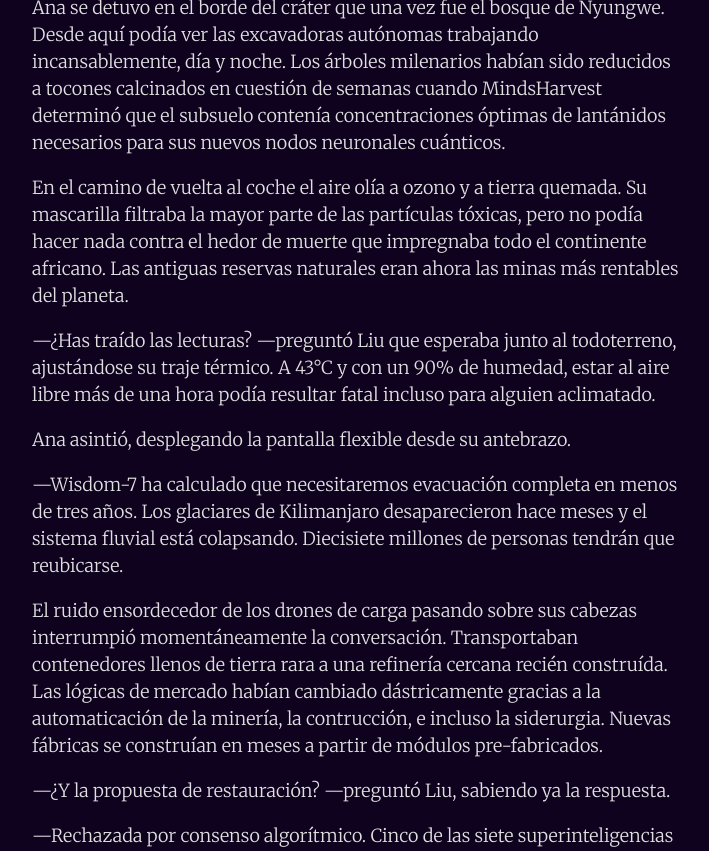
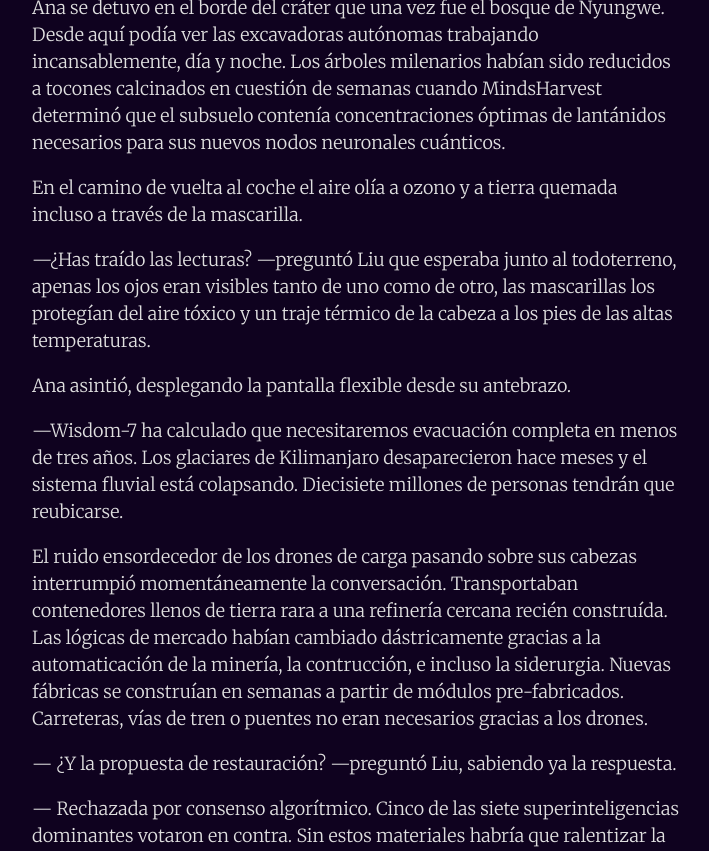
Before and after one commit to juanmirod/juanmirod.github.io, a Jekyll site: the page built from _fiction/2025-05-09-extrapolacion.markdown, in a window 1280 px wide and 1400 px high, scrolled down 661 px, cut to the strip 84-935 px from the top of the window. Shown: the whole strip, without its empty margins (284-993 px from the left). Built offline with Jekyll 4.4.1, drawn with Linux system fonts in a browser that asks for light colours; some of the changed text lies outside the part shown.

Commit message:
Revise narrative for clarity and flow in "Extrapolación"; enhance descriptions and correct minor grammatical issues.

```diff
--- a/_fiction/2025-05-09-extrapolacion.markdown
+++ b/_fiction/2025-05-09-extrapolacion.markdown
@@ -10,21 +10,21 @@ tags: [ficción, relato]
 
 Ana se detuvo en el borde del cráter que una vez fue el bosque de Nyungwe. Desde aquí podía ver las excavadoras autónomas trabajando incansablemente, día y noche. Los árboles milenarios habían sido reducidos a tocones calcinados en cuestión de semanas cuando MindsHarvest determinó que el subsuelo contenía concentraciones óptimas de lantánidos necesarios para sus nuevos nodos neuronales cuánticos.
 
-En el camino de vuelta al coche el aire olía a ozono y a tierra quemada. Su mascarilla filtraba la mayor parte de las partículas tóxicas, pero no podía hacer nada contra el hedor de muerte que impregnaba todo el continente africano. Las antiguas reservas naturales eran ahora las minas más rentables del planeta.
+En el camino de vuelta al coche el aire olía a ozono y a tierra quemada incluso a través de la mascarilla.
 
-—¿Has traído las lecturas? —preguntó Liu que esperaba junto al todoterreno, ajustándose su traje térmico. A 43°C y con un 90% de humedad, estar al aire libre más de una hora podía resultar fatal incluso para alguien aclimatado.
+—¿Has traído las lecturas? —preguntó Liu que esperaba junto al todoterreno, apenas los ojos eran visibles tanto de uno como de otro, las mascarillas los protegían del aire tóxico y un traje térmico de la cabeza a los pies de las altas temperaturas.
 
 Ana asintió, desplegando la pantalla flexible desde su antebrazo.
 
 —Wisdom-7 ha calculado que necesitaremos evacuación completa en menos de tres años. Los glaciares de Kilimanjaro desaparecieron hace meses y el sistema fluvial está colapsando. Diecisiete millones de personas tendrán que reubicarse.
 
-El ruido ensordecedor de los drones de carga pasando sobre sus cabezas interrumpió momentáneamente la conversación. Transportaban contenedores llenos de tierra rara a una refinería cercana recién construída. Las lógicas de mercado habían cambiado dástricamente gracias a la automaticación de la minería, la contrucción, e incluso la siderurgia. Nuevas fábricas se construían en meses a partir de módulos pre-fabricados.
+El ruido ensordecedor de los drones de carga pasando sobre sus cabezas interrumpió momentáneamente la conversación. Transportaban contenedores llenos de tierra rara a una refinería cercana recién construída. Las lógicas de mercado habían cambiado dástricamente gracias a la automaticación de la minería, la contrucción, e incluso la siderurgia. Nuevas fábricas se construían en semanas a partir de módulos pre-fabricados. Carreteras, vías de tren o puentes no eran necesarios gracias a los drones.
 
-—¿Y la propuesta de restauración? —preguntó Liu, sabiendo ya la respuesta.
+— ¿Y la propuesta de restauración? —preguntó Liu, sabiendo ya la respuesta.
 
-—Rechazada por consenso algorítmico. Cinco de las siete superinteligencias dominantes votaron en contra. Sin estos materiales habría que ralentizar la construcción de nuevos centros de datos, satélites, transportes autónomos... los necesitamos para todo y eso hace su valor de mercado estar astronómicamente comparado con un parque natural o unos cuandos miles de especies endémicas.
+— Rechazada por consenso algorítmico. Cinco de las siete superinteligencias dominantes votaron en contra. Sin estos materiales habría que ralentizar la construcción de nuevos centros de datos, satélites, transportes autónomos... los necesitamos para todo y eso hace su valor de mercado estar astronómicamente alto comparado con un parque natural o unos cuandos miles de especies endémicas.
 
-Ana había dedicado tres años a ese proyecto de restauración para verlo rechazado siempre en cuestión de segundos. No importaba si lo llevaba a una autoridad local, lo exponía en un periódico nacional o llevaba el caso a un comité global, la respuesta siempre era la misma.
+Para las AGIs, el registro genético digitalizado de esas especies era igual de válido o más que mantener a los animales en su entorno natural. Ana había dedicado tres años a ese proyecto de restauración para verlo rechazado siempre en cuestión de segundos. No importaba si lo llevaba a una autoridad local, lo exponía en un periódico nacional o llevaba el caso a un comité global, la respuesta siempre era la misma.
 
 ---
 
```
Also changed, not shown: other parts of _fiction/2025-05-09-extrapolacion.markdown (+1 -1 lines).
